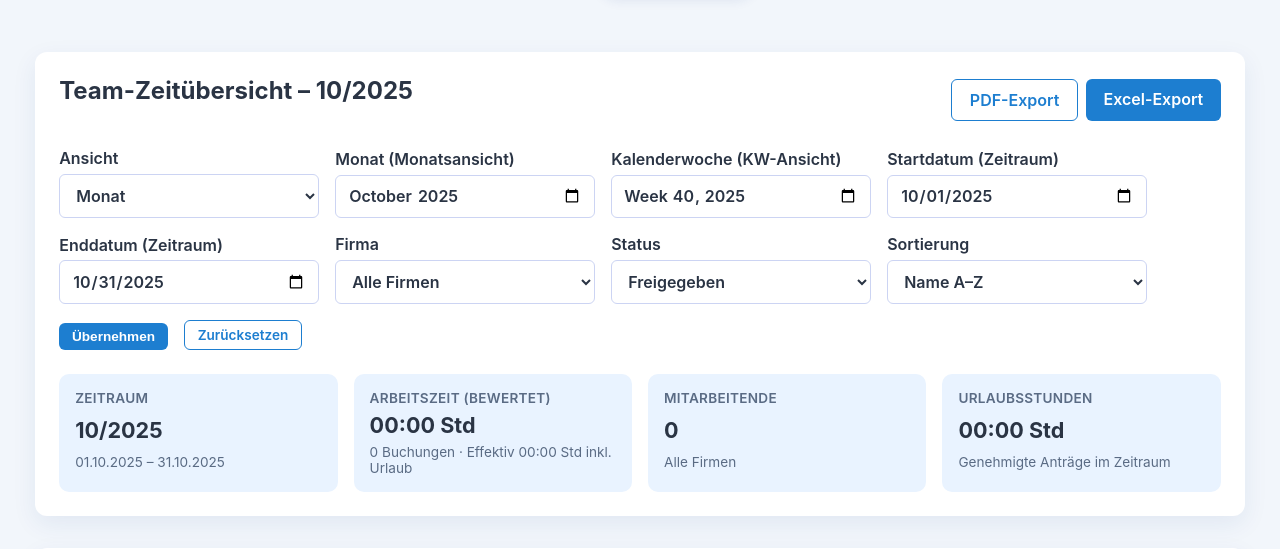
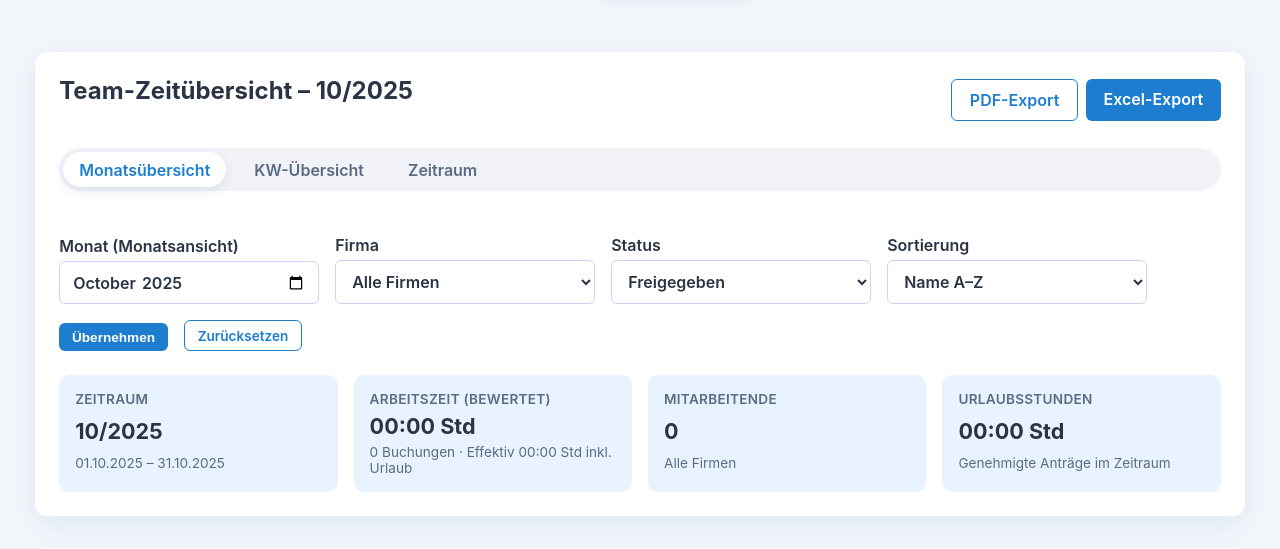
Before and after one commit to joni123467/Erfassung, a FastAPI app: page /admin/reports/time in a window 1280 px wide. Shown: the part 143-692 px from the top of the page. Run offline with FastAPI, Linux system fonts and the light colour scheme; the visitor is signed in with stand-in values (Sample User, id 1); parts of the project's set-up code (start-up, migrations or seed data) failed here and were passed over.

Commit message:
Refine time report filters

```diff
--- a/templates/admin/time_reports.html
+++ b/templates/admin/time_reports.html
@@ -11,31 +11,47 @@
             <a class="button" href="/admin/reports/time/excel{% if export_query %}?{{ export_query }}{% endif %}">Excel-Export</a>
         </div>
     </div>
+    {% set view_base_params = [] %}
+    {% if status_param %}{% set _ = view_base_params.append('status=' ~ status_param) %}{% endif %}
+    {% if sort_param %}{% set _ = view_base_params.append('sort=' ~ sort_param) %}{% endif %}
+    {% if company_param %}{% set _ = view_base_params.append('company=' ~ company_param) %}{% endif %}
+    {% set base_query = '&'.join(view_base_params) %}
+    <nav class="timetac-subnav">
+        {% set month_query = 'view=month&month=' ~ month_value %}
+        {% if base_query %}{% set month_query = month_query ~ '&' ~ base_query %}{% endif %}
+        <a class="timetac-subnav__link {% if view == 'month' %}is-active{% endif %}"
+           href="/admin/reports/time?{{ month_query }}">Monatsübersicht</a>
+        {% set week_query = 'view=week&week=' ~ week_value %}
+        {% if base_query %}{% set week_query = week_query ~ '&' ~ base_query %}{% endif %}
+        <a class="timetac-subnav__link {% if view == 'week' %}is-active{% endif %}"
+           href="/admin/reports/time?{{ week_query }}">KW-Übersicht</a>
+        {% set range_query = 'view=range&start=' ~ range_start_value ~ '&end=' ~ range_end_value %}
+        {% if base_query %}{% set range_query = range_query ~ '&' ~ base_query %}{% endif %}
+        <a class="timetac-subnav__link {% if view == 'range' %}is-active{% endif %}"
+           href="/admin/reports/time?{{ range_query }}">Zeitraum</a>
+    </nav>
     <form method="get" action="/admin/reports/time" class="filter-bar">
+        <input type="hidden" name="view" value="{{ view }}">
+        {% if view == 'month' %}
             <label>
-            Ansicht
-            <select name="view">
-                <option value="month" {% if view == 'month' %}selected{% endif %}>Monat</option>
-                <option value="week" {% if view == 'week' %}selected{% endif %}>Kalenderwoche</option>
-                <option value="range" {% if view == 'range' %}selected{% endif %}>Zeitraum</option>
-            </select>
-        </label>
-        <label data-view-filter="month" {% if view != 'month' %}hidden{% endif %}>
                 Monat (Monatsansicht)
                 <input type="month" name="month" value="{{ month_value }}">
             </label>
-        <label data-view-filter="week" {% if view != 'week' %}hidden{% endif %}>
+        {% elif view == 'week' %}
+            <label>
                 Kalenderwoche (KW-Ansicht)
                 <input type="week" name="week" value="{{ week_value }}">
             </label>
-        <label data-view-filter="range" {% if view != 'range' %}hidden{% endif %}>
+        {% else %}
+            <label>
                 Startdatum (Zeitraum)
                 <input type="date" name="start" value="{{ range_start_value }}">
             </label>
-        <label data-view-filter="range" {% if view != 'range' %}hidden{% endif %}>
+            <label>
                 Enddatum (Zeitraum)
                 <input type="date" name="end" value="{{ range_end_value }}">
             </label>
+        {% endif %}
         <label>
             Firma
             <select name="company">
@@ -65,23 +81,6 @@
         <button type="submit" class="button small">Übernehmen</button>
         <a class="button ghost small" href="/admin/reports/time">Zurücksetzen</a>
     </form>
-    <script>
-        (function () {
-            const viewSelect = document.querySelector('.filter-bar select[name="view"]');
-            if (!viewSelect) {
-                return;
-            }
-            const conditionalFilters = document.querySelectorAll('.filter-bar [data-view-filter]');
-            const updateVisibility = () => {
-                const currentView = viewSelect.value;
-                conditionalFilters.forEach((element) => {
-                    element.hidden = element.dataset.viewFilter !== currentView;
-                });
-            };
-            updateVisibility();
-            viewSelect.addEventListener('change', updateVisibility);
-        })();
-    </script>
     <div class="report-summary-grid">
         <div class="report-summary-card">
             <span class="report-summary-card__title">Zeitraum</span>
```
Lines whose indentation alone changed are shown as unchanged.
